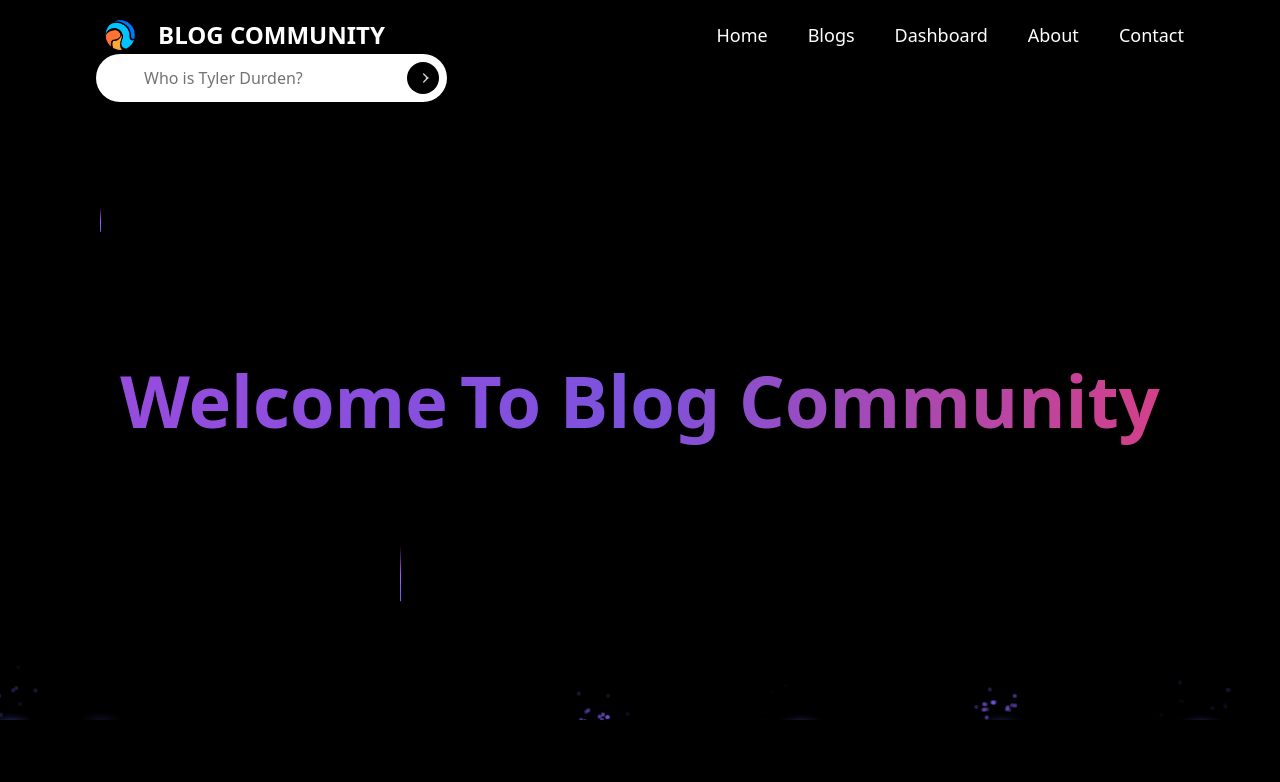
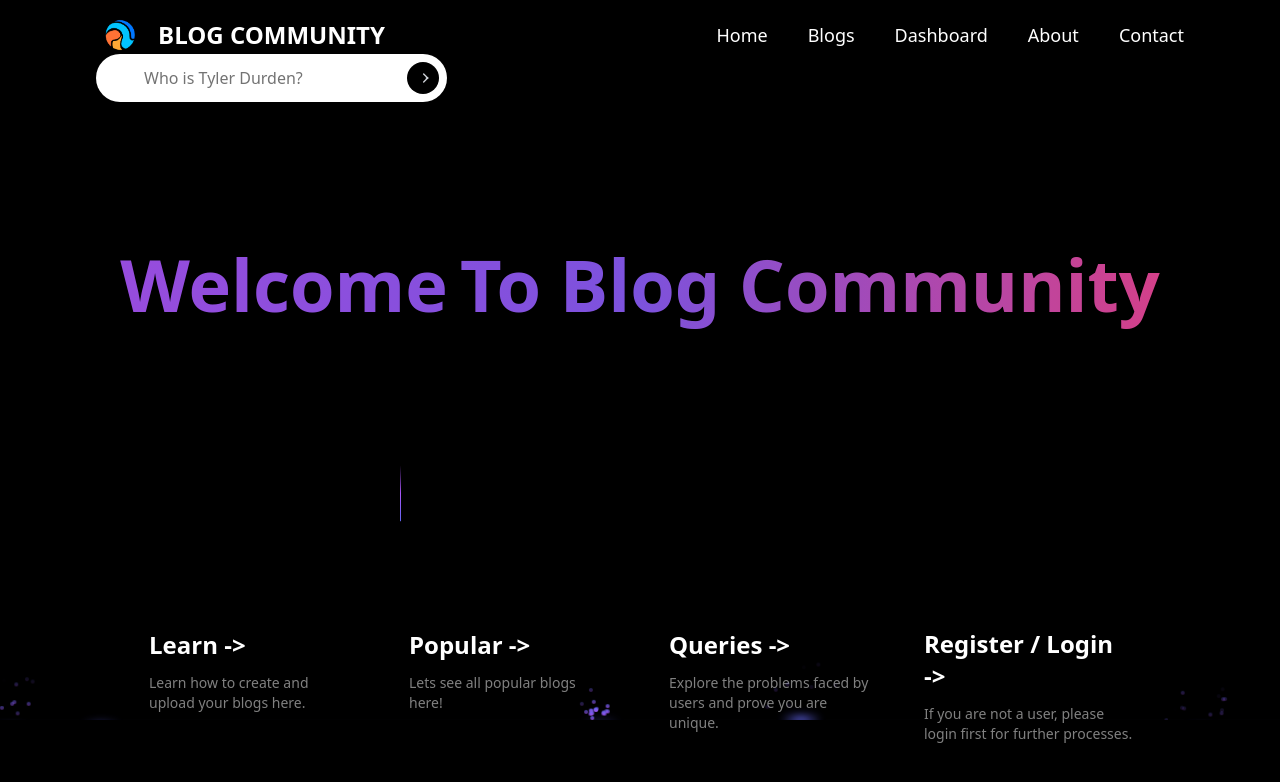
Before and after one commit to sourav0009/BlogApplaction, a Next.js app in the folder client/: page / in a window 1280 px wide. Shown: the top 782 px of the page. Built offline with nearby package versions, Linux system fonts and the light colour scheme.

Commit message:
add link section

```diff
--- a/client/app/page.tsx
+++ b/client/app/page.tsx
@@ -3,12 +3,84 @@ import React from 'react';
 
 const Page = () => {
   return (
-    <BackgroundBeamsWithCollision className='md:mt-20 h-[92vh]'>
-      <div className="absolute md:space-x-3 md:flex-row flex-col flex justify-center text-center bg-clip-text bg-no-repeat text-transparent bg-gradient-to-r py-4 from-purple-500 via-violet-500 to-pink-500 [text-shadow:0_0_rgba(0,0,0,0.1)]">
-        <span className="md:text-7xl text-4xl font-bold">Welcome</span>
-        <span className='md:text-7xl text-3xl font-bold'>To Blog Community</span>
+    <>
+      <BackgroundBeamsWithCollision className=' h-[92vh]'>
+        <div className="absolute md:space-x-3 md:flex-row  bottom-96 flex-col flex justify-center text-center bg-clip-text bg-no-repeat text-transparent bg-gradient-to-r py-4 from-purple-500 via-violet-500 to-pink-500 [text-shadow:0_0_rgba(0,0,0,0.1)]">
+          <span className="md:text-7xl text-4xl font-bold">Welcome</span>
+          <span className='md:text-7xl text-3xl font-bold'>To Blog Community</span>
+        </div>
+      </BackgroundBeamsWithCollision>
+
+      <div className="fixed bottom-10 left-0 right-0 flex justify-center px-4">
+        <div className="grid grid-cols-1 sm:grid-cols-2 lg:grid-cols-4 gap-4 text-center lg:max-w-5xl w-full lg:mb-0 lg:text-left text-white ">
+
+          {/* Learn Section (Hidden on Mobile) */}
+          <a
+            href="/docs"
+            className="group rounded-lg border border-transparent px-5 py-4  hover:dark:border-neutral-700 hover:dark:bg-neutral-800/30 hidden sm:block hs-accordion transition ease-in-out delay-150 hover:-translate-y-1 hover:scale-110 duration-150"
+          >
+            <h2 className={`mb-3 text-2xl font-semibold`}>
+              Learn{" "}
+              <span className="inline-block transition-transform group-hover:translate-x-1 motion-reduce:transform-none">
+                -&gt;
+              </span>
+            </h2>
+            <p className={`m-0 max-w-[30ch] text-sm opacity-50`}>
+              Learn how to create and upload your blogs here.
+            </p>
+          </a>
+
+          {/* Popular Section (Hidden on Mobile) */}
+          <a
+            href="/popular"
+            className="group rounded-lg border border-transparent px-5 py-4 hover:dark:border-neutral-700 hover:dark:bg-neutral-800/30 hidden sm:block hs-accordion transition ease-in-out delay-150 hover:-translate-y-1 hover:scale-110 duration-150"
+          >
+            <h2 className={`mb-3 text-2xl font-semibold`}>
+              Popular{" "}
+              <span className="inline-block transition-transform group-hover:translate-x-1 motion-reduce:transform-none">
+                -&gt;
+              </span>
+            </h2>
+            <p className={`m-0 max-w-[30ch] text-sm opacity-50`}>
+              Lets see all popular blogs here!
+            </p>
+          </a>
+
+          {/* Queries Section (Hidden on Mobile) */}
+          <a
+            href="/query"
+            className="group rounded-lg border border-transparent px-5 py-4 hover:dark:border-neutral-700 hover:dark:bg-neutral-800/30 hidden sm:block hs-accordion transition ease-in-out delay-150 hover:-translate-y-1 hover:scale-110 duration-150"
+          >
+            <h2 className={`mb-3 text-2xl font-semibold`}>
+              Queries{" "}
+              <span className="inline-block transition-transform group-hover:translate-x-1 motion-reduce:transform-none">
+                -&gt;
+              </span>
+            </h2>
+            <p className={`m-0 max-w-[30ch] text-sm opacity-50`}>
+              Explore the problems faced by users and prove you are unique.
+            </p>
+          </a>
+
+          {/* Register / Login Section (Visible on all screen sizes) */}
+          <a
+            href="/login"
+            className="group rounded-lg  border-transparent px-14 py-4 md:px-4 hover:dark:border-neutral-700 hover:dark:bg-neutral-800/30 hs-accordion transition ease-in-out delay-150 hover:-translate-y-1 hover:scale-110 duration-150"
+          >
+            <h2 className={`mb-3 text-2xl font-semibold`}>
+              Register / Login{" "}
+              <span className="inline-block transition-transform group-hover:translate-x-1 motion-reduce:transform-none">
+                -&gt;
+              </span>
+            </h2>
+            <p className={`m-0 max-w-[30ch] text-sm opacity-50`}>
+              If you are not a user, please login first for further processes.
+            </p>
+          </a>
+        </div>
       </div>
-    </BackgroundBeamsWithCollision>
+
+    </>
   );
 };
 
--- a/client/components/ui/background-beams-with-collision.tsx
+++ b/client/components/ui/background-beams-with-collision.tsx
@@ -70,7 +70,7 @@ export const BackgroundBeamsWithCollision = ({
     <div
       ref={parentRef}
       className={cn(
-        "h-96 md:h-[40rem] bg-gradient-to-b  dark:from-neutral-950 dark:to-neutral-800 relative flex items-center w-full justify-center overflow-hidden",
+        "h-96 md:h-[45rem] bg-gradient-to-b  dark:from-neutral-950 dark:to-neutral-800 relative flex items-center w-full justify-center overflow-hidden",
         // h-screen if you want bigger
         className
       )}
```
